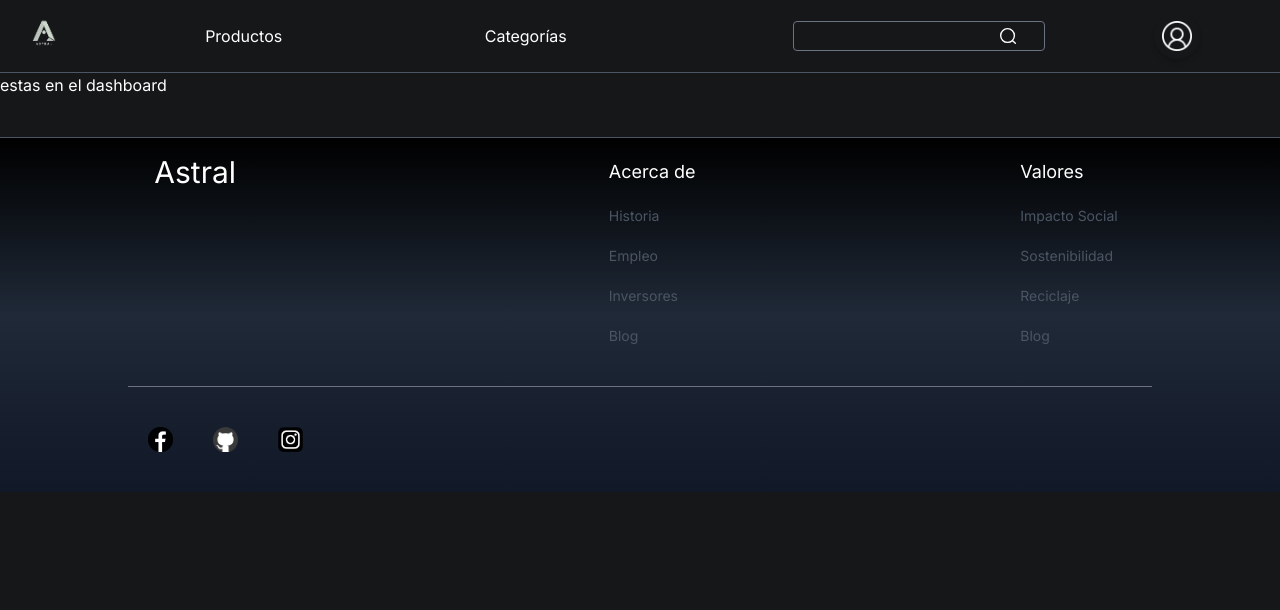
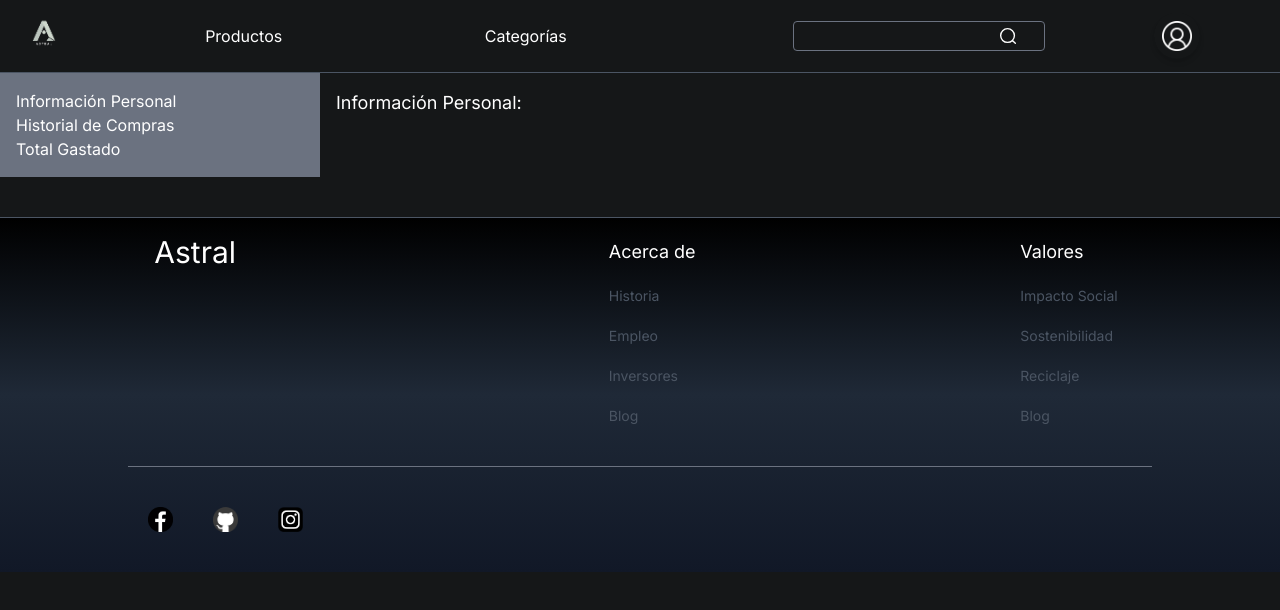
Before and after one commit to GabrieLZ19/Ecommerce, a Next.js app in the folder front/: page /Dashboard in a window 1280 px wide. Shown: the top 610 px of the page. Built offline with nearby package versions, Linux system fonts and the light colour scheme.

Commit message:
dashboard creado, estilos en produccion

```diff
--- a/front/src/app/Dashboard/page.tsx
+++ b/front/src/app/Dashboard/page.tsx
@@ -1,7 +1,95 @@
-const Dashboard = () => {
+"use client";
+import React, { useEffect, useState } from "react";
+
+const Dashboard: React.FC = () => {
+  const [userData, setUserData] = useState<any>();
+  const [purchaseHistory, setPurchaseHistory] = useState<any[]>([]);
+  const [showPurchaseHistory, setShowPurchaseHistory] =
+    useState<boolean>(false);
+  const [showPersonalInfo, setShowPersonalInfo] = useState<boolean>(true);
+  const [showTotalSpent, setShowTotalSpent] = useState<boolean>(false);
+
+  useEffect(() => {
+    const userSessionData = localStorage.getItem("userSesion");
+    if (userSessionData) {
+      const parsedData = JSON.parse(userSessionData);
+      setUserData(parsedData);
+    }
+  }, []);
+
+  const handleShowSection = (section: string) => {
+    setShowPersonalInfo(section === "personalInfo");
+    setShowPurchaseHistory(section === "purchaseHistory");
+    setShowTotalSpent(section === "totalSpent");
+  };
+
   return (
-    <div>
-      <p>estas en el dashboard</p>
+    <div className="flex">
+      <div className="w-1/4 bg-gray-500 p-4">
+        <ul>
+          <li
+            className="cursor-pointer"
+            onClick={() => handleShowSection("personalInfo")}
+          >
+            Información Personal
+          </li>
+          <li
+            className="cursor-pointer"
+            onClick={() => handleShowSection("purchaseHistory")}
+          >
+            Historial de Compras
+          </li>
+          <li
+            className="cursor-pointer"
+            onClick={() => handleShowSection("totalSpent")}
+          >
+            Total Gastado
+          </li>
+        </ul>
+      </div>
+
+      <div className="w-3/4 p-4">
+        {showPersonalInfo && (
+          <div>
+            <h2 className="text-lg font-semibold mb-4">
+              Información Personal:
+            </h2>
+            {userData && (
+              <div>
+                <p>Nombre: {userData.name}</p>
+                <p>Email: {userData.email}</p>
+                {/* Agrega más información personal si es necesario */}
+              </div>
+            )}
+          </div>
+        )}
+        {showPurchaseHistory && (
+          <div>
+            <h2 className="text-lg font-semibold mb-4">
+              Historial de Compras:
+            </h2>
+            {purchaseHistory.length > 0 ? (
+              <ul>
+                {purchaseHistory.map((purchase, index) => (
+                  <li key={index}>
+                    <p>Estado: {purchase.status}</p>
+                    <p>Fecha: {new Date(purchase.date).toLocaleString()}</p>
+                  </li>
+                ))}
+              </ul>
+            ) : (
+              <p>No hay historial de compras disponible.</p>
+            )}
+          </div>
+        )}
+        {showTotalSpent && (
+          <div>
+            <h2 className="text-lg font-semibold mb-4">Total Gastado:</h2>
+            <p>Aquí puedes mostrar el total gastado por el usuario.</p>
+          </div>
+        )}
+        {/* Aquí puedes agregar el gráfico de ventas del mes */}
+      </div>
     </div>
   );
 };
```
